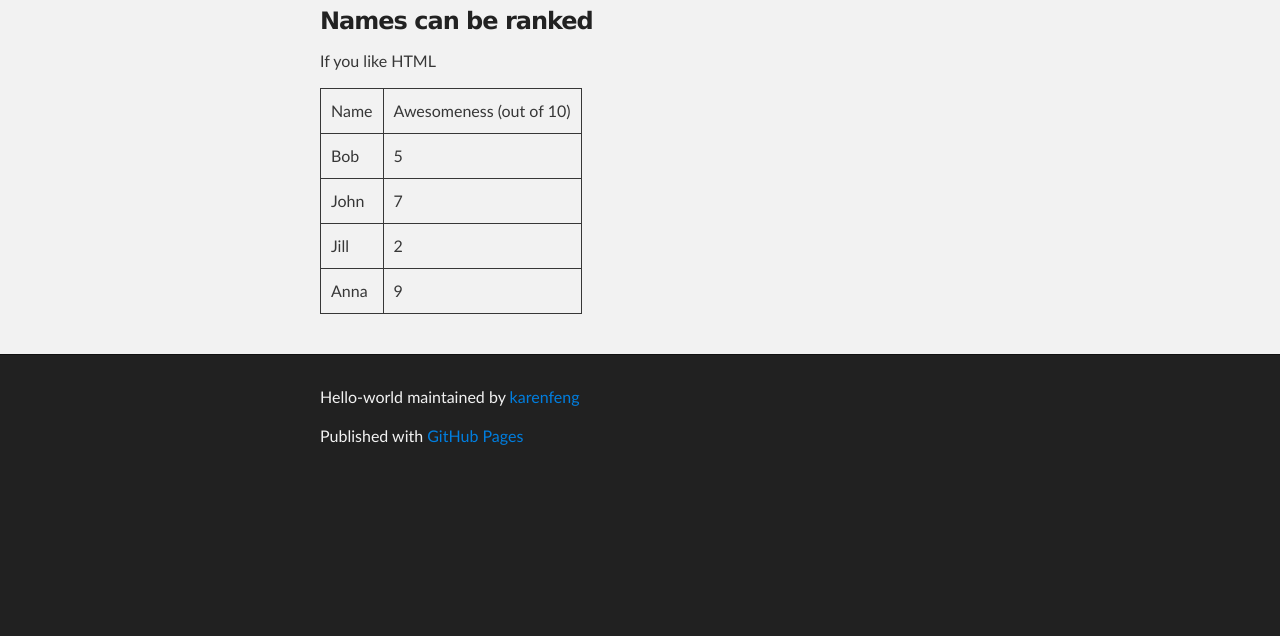
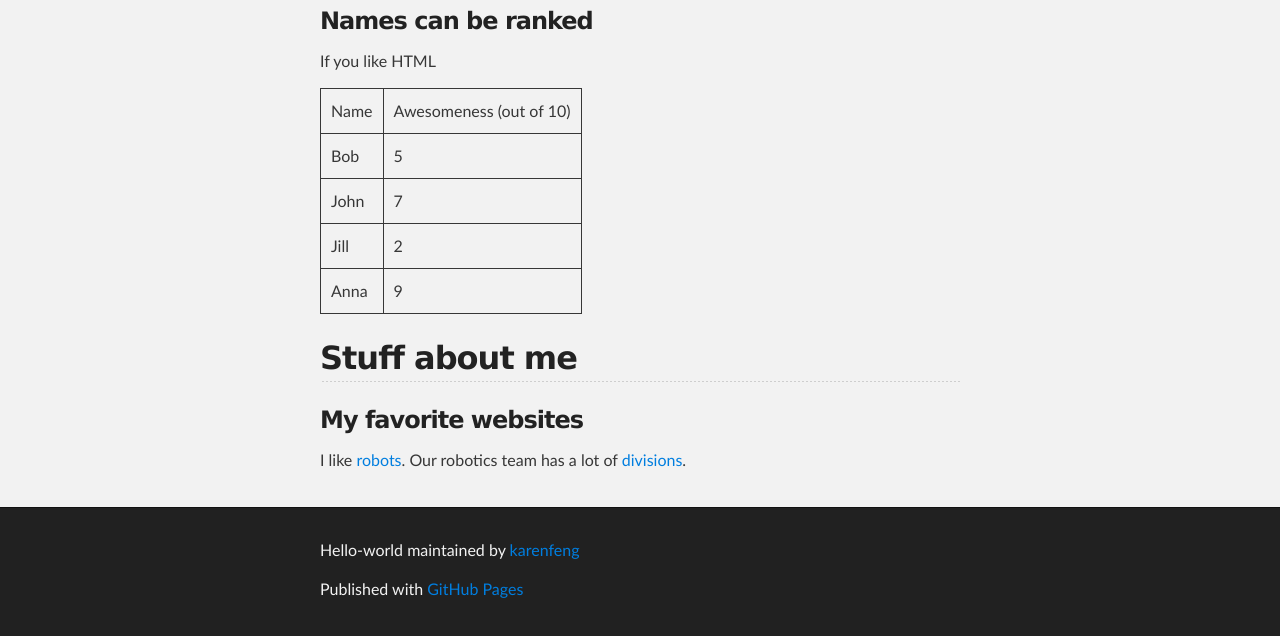
Before and after one commit to karenfeng/Hello-World, a plain HTML site: page index.html in a window 1280 px wide. Shown: the part 692-1328 px from the top of the page. Before the commit the page ends 1175 px from the top, so only its background shows below. Drawn offline with Linux system fonts and the light colour scheme.

Commit message:
Create gh-pages branch via GitHub

```diff
--- a/index.html
+++ b/index.html
@@ -82,7 +82,13 @@
 <td>Anna</td>
 <td>9</td>
 </tr>
-</table>
+</table><h2>
+<a name="stuff-about-me" class="anchor" href="#stuff-about-me"><span class="octicon octicon-link"></span></a>Stuff about me</h2>
+
+<h3>
+<a name="my-favorite-websites" class="anchor" href="#my-favorite-websites"><span class="octicon octicon-link"></span></a>My favorite websites</h3>
+
+<p>I like <a href="http://mvrt.com/?eltoro" title="El Toro">robots</a>. Our robotics team has a lot of <a href="http://mvrt.com/?divisions" title="Divisions">divisions</a>.</p>
       </section>
     </div>
 
--- a/params.json
+++ b/params.json
@@ -1 +1 @@
-{"name":"Hello-world","tagline":"","body":"#Hello world\r\n##What is your name\r\n###Possible names include\r\n* Bob\r\n* John\r\n* Jill\r\n* Anna\r\n\r\n###Quotes about names\r\n> If you can't answer a man's arguments, all is not lost; you can still call him vile names.\r\n> -Elbert Hubbard \r\n\r\n##Some names are better than others\r\n###Names can be ranked\r\nIf you like HTML\r\n<table>\r\n<tr>\r\n<td>Name</td><td>Awesomeness (out of 10)</td>\r\n</tr>\r\n<tr>\r\n<td>Bob</td><td>5</td>\r\n</tr>\r\n<tr>\r\n<td>John</td><td>7</td>\r\n</tr>\r\n<tr>\r\n<td>Jill</td><td>2</td>\r\n</tr>\r\n<tr>\r\n<td>Anna</td><td>9</td>\r\n</tr>\r\n</table>","google":"","note":"Don't delete this file! It's used internally to help with page regeneration."}
+{"name":"Hello-world","tagline":"","body":"#Hello world\r\n##What is your name\r\n###Possible names include\r\n* Bob\r\n* John\r\n* Jill\r\n* Anna\r\n\r\n###Quotes about names\r\n> If you can't answer a man's arguments, all is not lost; you can still call him vile names.\r\n> -Elbert Hubbard \r\n\r\n##Some names are better than others\r\n###Names can be ranked\r\nIf you like HTML\r\n<table>\r\n<tr>\r\n<td>Name</td><td>Awesomeness (out of 10)</td>\r\n</tr>\r\n<tr>\r\n<td>Bob</td><td>5</td>\r\n</tr>\r\n<tr>\r\n<td>John</td><td>7</td>\r\n</tr>\r\n<tr>\r\n<td>Jill</td><td>2</td>\r\n</tr>\r\n<tr>\r\n<td>Anna</td><td>9</td>\r\n</tr>\r\n</table>\r\n\r\n##Stuff about me\r\n###My favorite websites\r\nI like [robots] [1]. Our robotics team has a lot of [divisions][].\r\n[1]: http://mvrt.com/?eltoro \"El Toro\"\r\n[divisions]: http://mvrt.com/?divisions \"Divisions\"","google":"","note":"Don't delete this file! It's used internally to help with page regeneration."}
```
